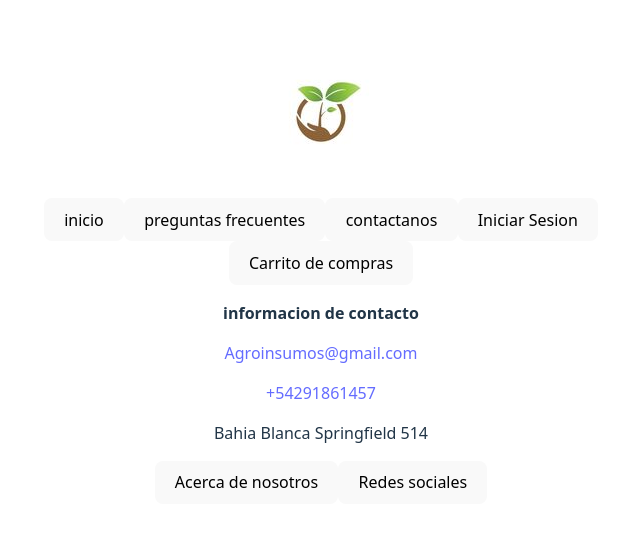
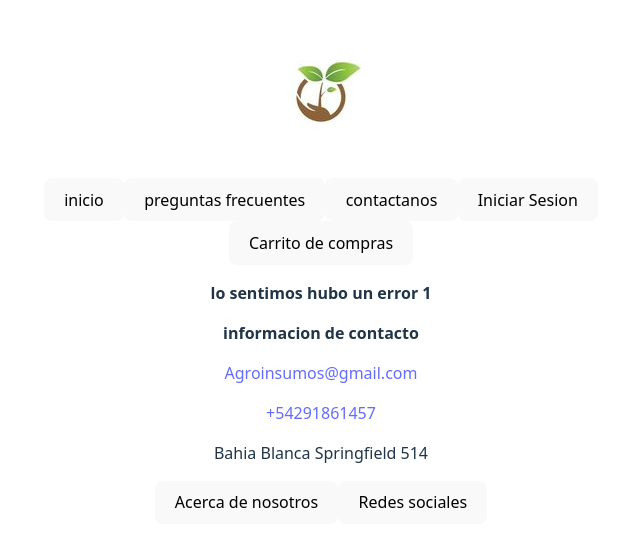
Before and after one commit to brunofernandez87/Eccomerce-Frontend, a React (Vite) app: page /error/1 in a window 1280 px wide. Shown: the part 132-678 px from the top of the page, without its empty margins (319-959 px from the left). Built offline with nearby package versions, Linux system fonts and the light colour scheme.

Commit message:
pagina de error

```diff
--- /dev/null
+++ b/src/components/error.tsx
@@ -0,0 +1,14 @@
+import { useParams } from "react-router-dom";
+
+export default function Error() {
+  const { error } = useParams();
+  return (
+    <div>
+      <div>
+        <p>
+          <b> lo sentimos hubo un error {error}</b>
+        </p>
+      </div>
+    </div>
+  );
+}
--- a/src/components/profile.tsx
+++ b/src/components/profile.tsx
@@ -1,4 +1,4 @@
-import { Link, useParams } from "react-router-dom";
+import { Link, Navigate, useParams } from "react-router-dom";
 import userMock from "../mock/userMock.json";
 import { useEffect, useState } from "react";
 export default function Profile({ setuser }) {
@@ -19,7 +19,8 @@ export default function Profile({ setuser }) {
     // };
   }, [user, setuser]);
   if (!user) {
-    return <h1> No se inicio sesion</h1>;
+    const error = "Sesion no iniciada";
+    return <Navigate to={`/error/${error}`} replace />;
   }
   const { image, name, username, password_hash, email } = user;
   const textoOculto = "*".repeat(password_hash.length);
--- a/src/routes.tsx
+++ b/src/routes.tsx
@@ -8,6 +8,7 @@ import Recovery from "./components/recovery";
 import Cart from "./components/cart";
 import CardProduct from "./components/cardProduct";
 import Report from "./components/report";
+import Error from "./components/error";
 import { useState } from "react";
 export default function Routs({ user, setuser }) {
   const [cartContent, setcartContent] = useState([]);
@@ -45,6 +46,7 @@ export default function Routs({ user, setuser }) {
         element={<CardProduct addtocart={handleAddToCart} />}
       />
       <Route path="/report" element={<Report user={user} />} />
+      <Route path="/error/:error" element={<Error />} />
     </Routes>
   );
 }
```
